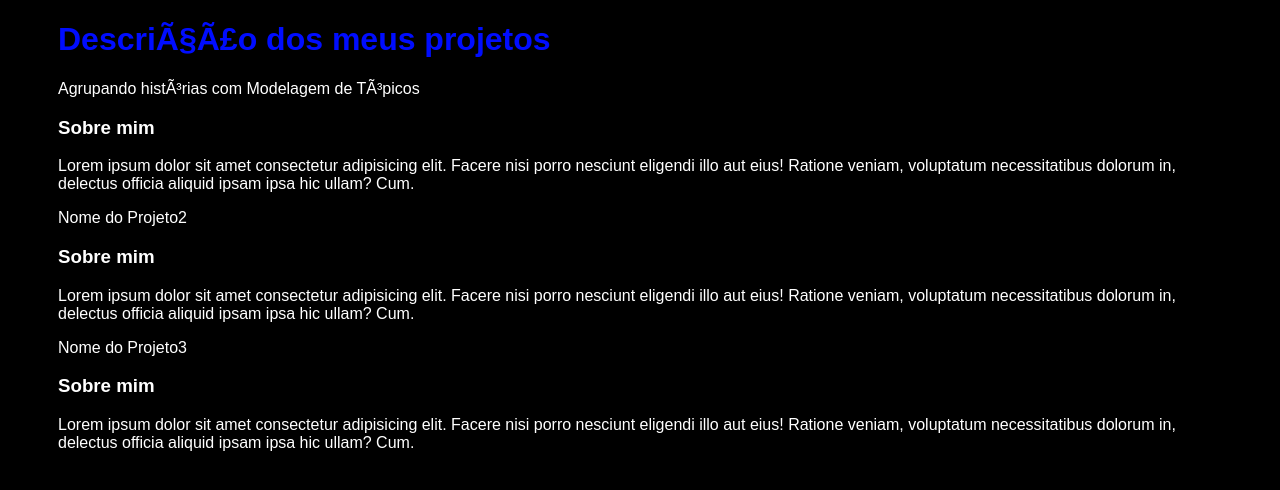
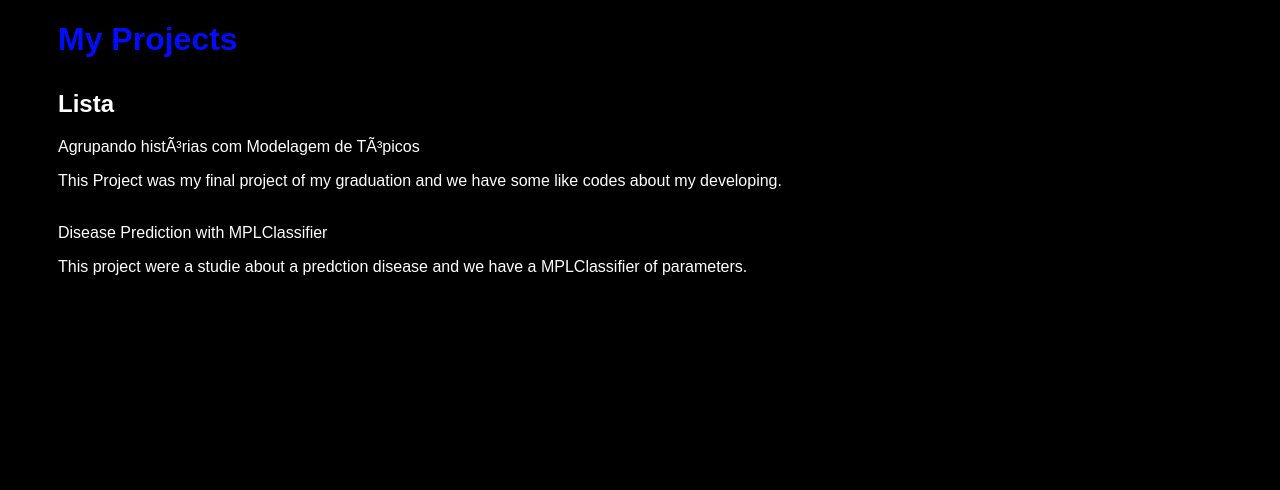
Before and after one commit to klemeragm/my-portfolio, a website: page projects.html in a window 1280 px wide. Drawn offline with Linux system fonts and the light colour scheme.

Commit message:
Alteração em projetos2

```diff
--- a/index.css
+++ b/index.css
@@ -34,6 +34,8 @@ header img {
 
 header h1 {
     color: rgb(0, 13, 255) ;
+    padding-bottom: 10px;
+
 }
 
 footer img {
--- a/projects.html
+++ b/projects.html
@@ -11,32 +11,31 @@
     <div class="container">
        <header>
           <div class="left">
-          <h1>Descrição dos meus projetos</h1>
+          <h1>My Projects</h1>
+        </div>
+        <div class="left">
+           <h2>Lista</h2>
         </div>
        </header>
        <main>
            <section>
-            <a href="https://gihub.com/klemeragm/lda-working">Agrupando histórias com Modelagem de Tópicos</a>
-            <h3>Sobre mim</h3>
+            <a href="https://github.com/klemeragm/lda-working">Agrupando histórias com Modelagem de Tópicos</a>
+            <p>This Project was my final project of my graduation and we have some like codes about my developing.</p><br>
+            <a href="https://github.com/klemeragm/mission-predicts">Disease Prediction with MPLClassifier</a>
           <p>
-              Lorem ipsum dolor sit amet consectetur adipisicing elit. Facere nisi porro nesciunt eligendi illo aut eius! Ratione veniam, voluptatum necessitatibus dolorum in, delectus officia aliquid ipsam ipsa hic ullam? Cum.
-          </p>
-          </section>
-          <section>
-            <a href="link do projeto2">Nome do Projeto2</a>
-            <h3>Sobre mim</h3>
+            This project were a studie about a predction disease and we have a MPLClassifier of parameters.
+          </p><br>
+         </section>
+         <!--
+            <a href="link do projeto3">Nome do Projeto3</a>
           <p>
-              Lorem ipsum dolor sit amet consectetur adipisicing elit. Facere nisi porro nesciunt eligendi illo aut eius! Ratione veniam, voluptatum necessitatibus dolorum in, delectus officia aliquid ipsam ipsa hic ullam? Cum.
-          </p>
-          </section>
-          <section>
-            <a href="link do projeto3">Nome do Projeto3</a>
-            <h3>Sobre mim</h3>
-          <p>
-              Lorem ipsum dolor sit amet consectetur adipisicing elit. Facere nisi porro nesciunt eligendi illo aut eius! Ratione veniam, voluptatum necessitatibus dolorum in, delectus officia aliquid ipsam ipsa hic ullam? Cum.
-          </p>
-          </section>
+              Loelectus officia aliquid ipsam ipsa hic ullam? Cum.
+          </p><br>
+          </section> -->
        </main>
+    </div>
+    <div>
+        <action botton="Voltar"
     </div>
 </body>
 </html>
```
